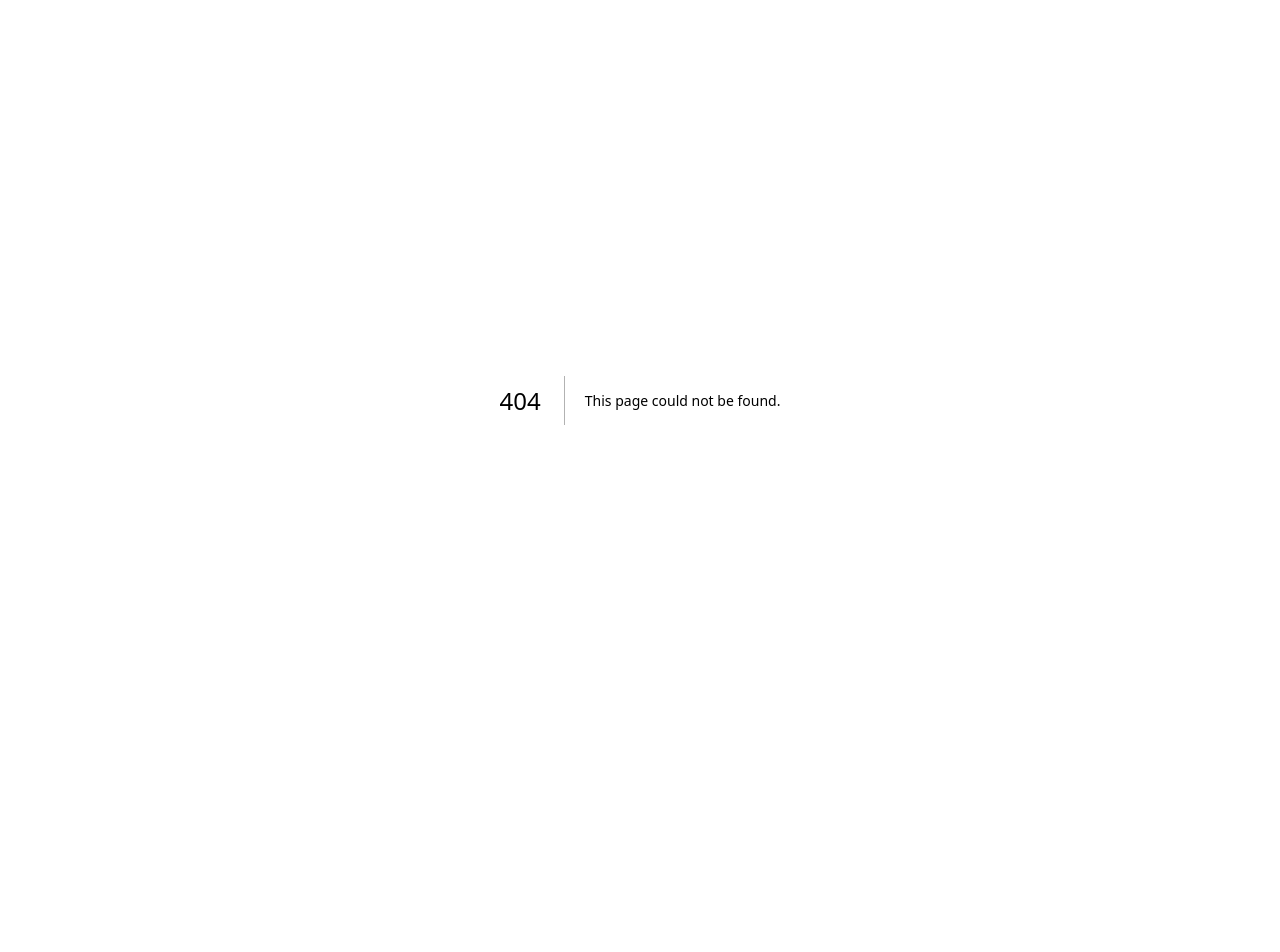
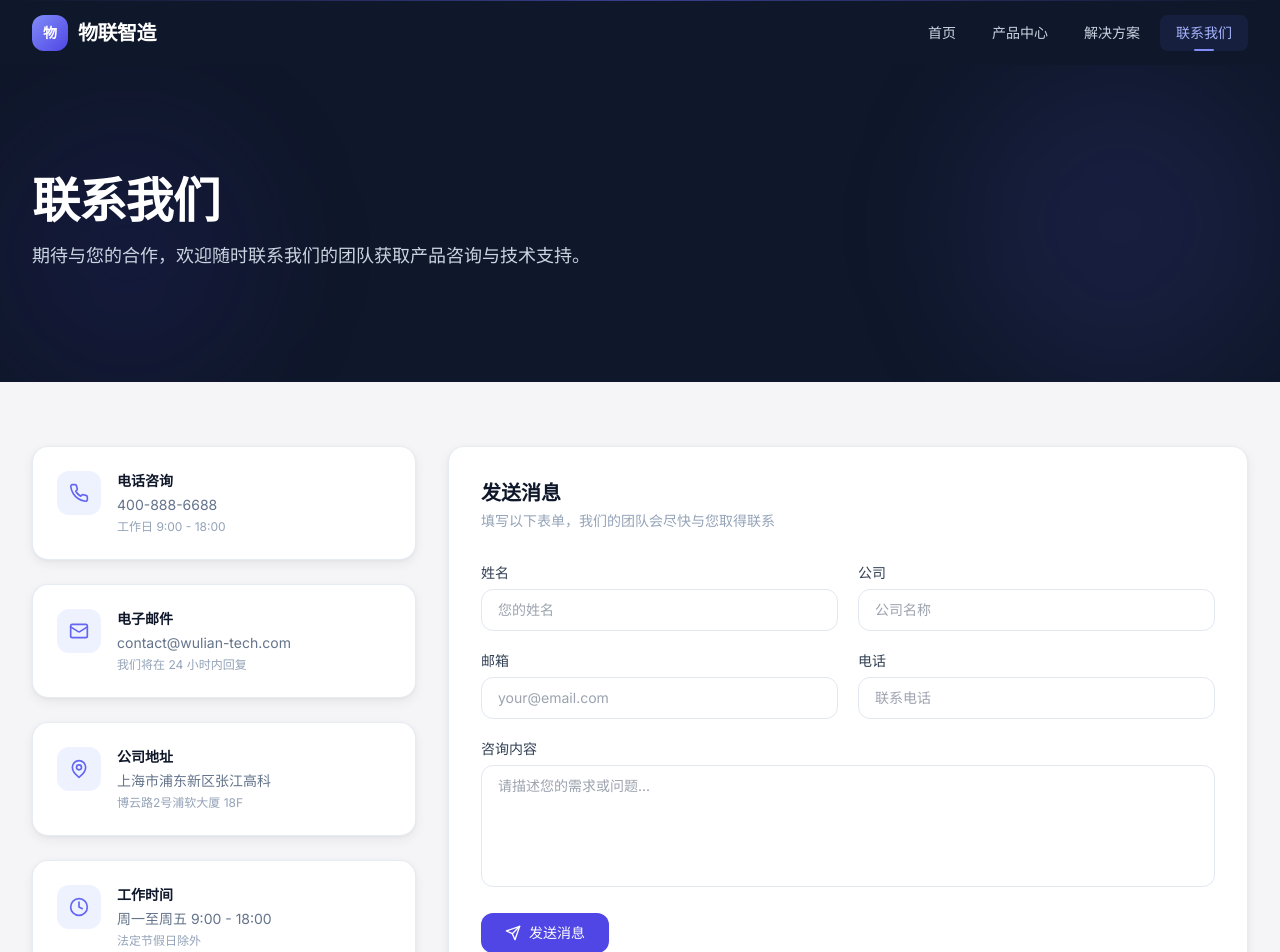
Before and after one commit to JevonsGuo/WuLianWeb, a Next.js app: page /contact in a window 1280 px wide. Before the commit this address had no page. Shown: the top 952 px of the page. Before the commit the page ends 800 px from the top, so only its background shows below. Built offline with nearby package versions, Linux system fonts and the light colour scheme.

Commit message:
feat: add contact us page
- New /contact page with hero header, contact cards, and message form
- Add navigation link in header and footer
- Contact form uses FormSubmit for email delivery

```diff
--- /dev/null
+++ b/src/app/(public)/contact/page.tsx
@@ -0,0 +1,154 @@
+import { Mail, MapPin, Phone, Clock, Send } from 'lucide-react';
+
+export default function ContactPage() {
+  return (
+    <>
+      <div className="relative overflow-hidden bg-surface-900">
+        <div className="absolute inset-0">
+          <div className="absolute top-0 right-0 w-80 h-80 bg-brand-500/10 rounded-full blur-3xl" />
+          <div className="absolute bottom-0 left-0 w-64 h-64 bg-brand-700/10 rounded-full blur-3xl" />
+        </div>
+        <div className="relative max-w-7xl mx-auto px-4 sm:px-6 lg:px-8 py-20 md:py-28">
+          <h1 className="text-3xl md:text-5xl font-bold text-white mb-4 tracking-tight">联系我们</h1>
+          <p className="text-surface-300 max-w-2xl text-lg leading-relaxed">
+            期待与您的合作，欢迎随时联系我们的团队获取产品咨询与技术支持。
+          </p>
+        </div>
+      </div>
+
+      <div className="max-w-7xl mx-auto px-4 sm:px-6 lg:px-8 py-16">
+        <div className="grid grid-cols-1 lg:grid-cols-3 gap-8">
+          <div className="lg:col-span-1 space-y-6">
+            <div className="bg-white rounded-2xl border border-surface-200/80 p-6 shadow-card">
+              <div className="flex items-start space-x-4">
+                <div className="w-11 h-11 bg-brand-50 rounded-xl flex items-center justify-center shrink-0">
+                  <Phone size={20} className="text-brand-500" />
+                </div>
+                <div>
+                  <h3 className="text-sm font-semibold text-surface-900">电话咨询</h3>
+                  <p className="text-surface-500 text-sm mt-1">400-888-6688</p>
+                  <p className="text-surface-400 text-xs mt-1">工作日 9:00 - 18:00</p>
+                </div>
+              </div>
+            </div>
+
+            <div className="bg-white rounded-2xl border border-surface-200/80 p-6 shadow-card">
+              <div className="flex items-start space-x-4">
+                <div className="w-11 h-11 bg-brand-50 rounded-xl flex items-center justify-center shrink-0">
+                  <Mail size={20} className="text-brand-500" />
+                </div>
+                <div>
+                  <h3 className="text-sm font-semibold text-surface-900">电子邮件</h3>
+                  <p className="text-surface-500 text-sm mt-1">contact@wulian-tech.com</p>
+                  <p className="text-surface-400 text-xs mt-1">我们将在 24 小时内回复</p>
+                </div>
+              </div>
+            </div>
+
+            <div className="bg-white rounded-2xl border border-surface-200/80 p-6 shadow-card">
+              <div className="flex items-start space-x-4">
+                <div className="w-11 h-11 bg-brand-50 rounded-xl flex items-center justify-center shrink-0">
+                  <MapPin size={20} className="text-brand-500" />
+                </div>
+                <div>
+                  <h3 className="text-sm font-semibold text-surface-900">公司地址</h3>
+                  <p className="text-surface-500 text-sm mt-1">上海市浦东新区张江高科</p>
+                  <p className="text-surface-400 text-xs mt-1">博云路2号浦软大厦 18F</p>
+                </div>
+              </div>
+            </div>
+
+            <div className="bg-white rounded-2xl border border-surface-200/80 p-6 shadow-card">
+              <div className="flex items-start space-x-4">
+                <div className="w-11 h-11 bg-brand-50 rounded-xl flex items-center justify-center shrink-0">
+                  <Clock size={20} className="text-brand-500" />
+                </div>
+                <div>
+                  <h3 className="text-sm font-semibold text-surface-900">工作时间</h3>
+                  <p className="text-surface-500 text-sm mt-1">周一至周五 9:00 - 18:00</p>
+                  <p className="text-surface-400 text-xs mt-1">法定节假日除外</p>
+                </div>
+              </div>
+            </div>
+          </div>
+
+          <div className="lg:col-span-2">
+            <div className="bg-white rounded-2xl border border-surface-200/80 p-8 shadow-card">
+              <h2 className="text-xl font-bold text-surface-900 mb-1">发送消息</h2>
+              <p className="text-surface-400 text-sm mb-8">填写以下表单，我们的团队会尽快与您取得联系</p>
+
+              <form
+                action="https://formsubmit.co/contact@wulian-tech.com"
+                method="POST"
+                className="space-y-5"
+              >
+                <div className="grid grid-cols-1 sm:grid-cols-2 gap-5">
+                  <div>
+                    <label className="block text-sm font-medium text-surface-700 mb-1.5">姓名</label>
+                    <input
+                      type="text"
+                      name="name"
+                      required
+                      className="w-full px-4 py-2.5 border border-surface-200 rounded-xl text-sm focus:ring-2 focus:ring-brand-500 focus:border-brand-500 outline-none transition-shadow"
+                      placeholder="您的姓名"
+                    />
+                  </div>
+                  <div>
+                    <label className="block text-sm font-medium text-surface-700 mb-1.5">公司</label>
+                    <input
+                      type="text"
+                      name="company"
+                      className="w-full px-4 py-2.5 border border-surface-200 rounded-xl text-sm focus:ring-2 focus:ring-brand-500 focus:border-brand-500 outline-none transition-shadow"
+                      placeholder="公司名称"
+                    />
+                  </div>
+                </div>
+
+                <div className="grid grid-cols-1 sm:grid-cols-2 gap-5">
+                  <div>
+                    <label className="block text-sm font-medium text-surface-700 mb-1.5">邮箱</label>
+                    <input
+                      type="email"
+                      name="email"
+                      required
+                      className="w-full px-4 py-2.5 border border-surface-200 rounded-xl text-sm focus:ring-2 focus:ring-brand-500 focus:border-brand-500 outline-none transition-shadow"
+                      placeholder="your@email.com"
+                    />
+                  </div>
+                  <div>
+                    <label className="block text-sm font-medium text-surface-700 mb-1.5">电话</label>
+                    <input
+                      type="tel"
+                      name="phone"
+                      className="w-full px-4 py-2.5 border border-surface-200 rounded-xl text-sm focus:ring-2 focus:ring-brand-500 focus:border-brand-500 outline-none transition-shadow"
+                      placeholder="联系电话"
+                    />
+                  </div>
+                </div>
+
+                <div>
+                  <label className="block text-sm font-medium text-surface-700 mb-1.5">咨询内容</label>
+                  <textarea
+                    name="message"
+                    required
+                    rows={5}
+                    className="w-full px-4 py-2.5 border border-surface-200 rounded-xl text-sm focus:ring-2 focus:ring-brand-500 focus:border-brand-500 outline-none transition-shadow resize-none"
+                    placeholder="请描述您的需求或问题..."
+                  />
+                </div>
+
+                <button
+                  type="submit"
+                  className="inline-flex items-center space-x-2 px-6 py-2.5 bg-brand-600 text-white rounded-xl text-sm font-medium hover:bg-brand-700 transition-colors duration-200 shadow-sm"
+                >
+                  <Send size={16} />
+                  <span>发送消息</span>
+                </button>
+              </form>
+            </div>
+          </div>
+        </div>
+      </div>
+    </>
+  );
+}
--- a/src/components/Footer.tsx
+++ b/src/components/Footer.tsx
@@ -28,6 +28,7 @@ export default function Footer() {
               <li><a href="/" className="hover:text-brand-300 transition-colors duration-200">首页</a></li>
               <li><a href="/products" className="hover:text-brand-300 transition-colors duration-200">产品中心</a></li>
               <li><a href="/solutions" className="hover:text-brand-300 transition-colors duration-200">解决方案</a></li>
+              <li><a href="/contact" className="hover:text-brand-300 transition-colors duration-200">联系我们</a></li>
             </ul>
           </div>
 
--- a/src/components/Header.tsx
+++ b/src/components/Header.tsx
@@ -9,6 +9,7 @@ const navLinks = [
   { href: '/', label: '首页' },
   { href: '/products', label: '产品中心' },
   { href: '/solutions', label: '解决方案' },
+  { href: '/contact', label: '联系我们' },
 ];
 
 export default function Header() {
```
